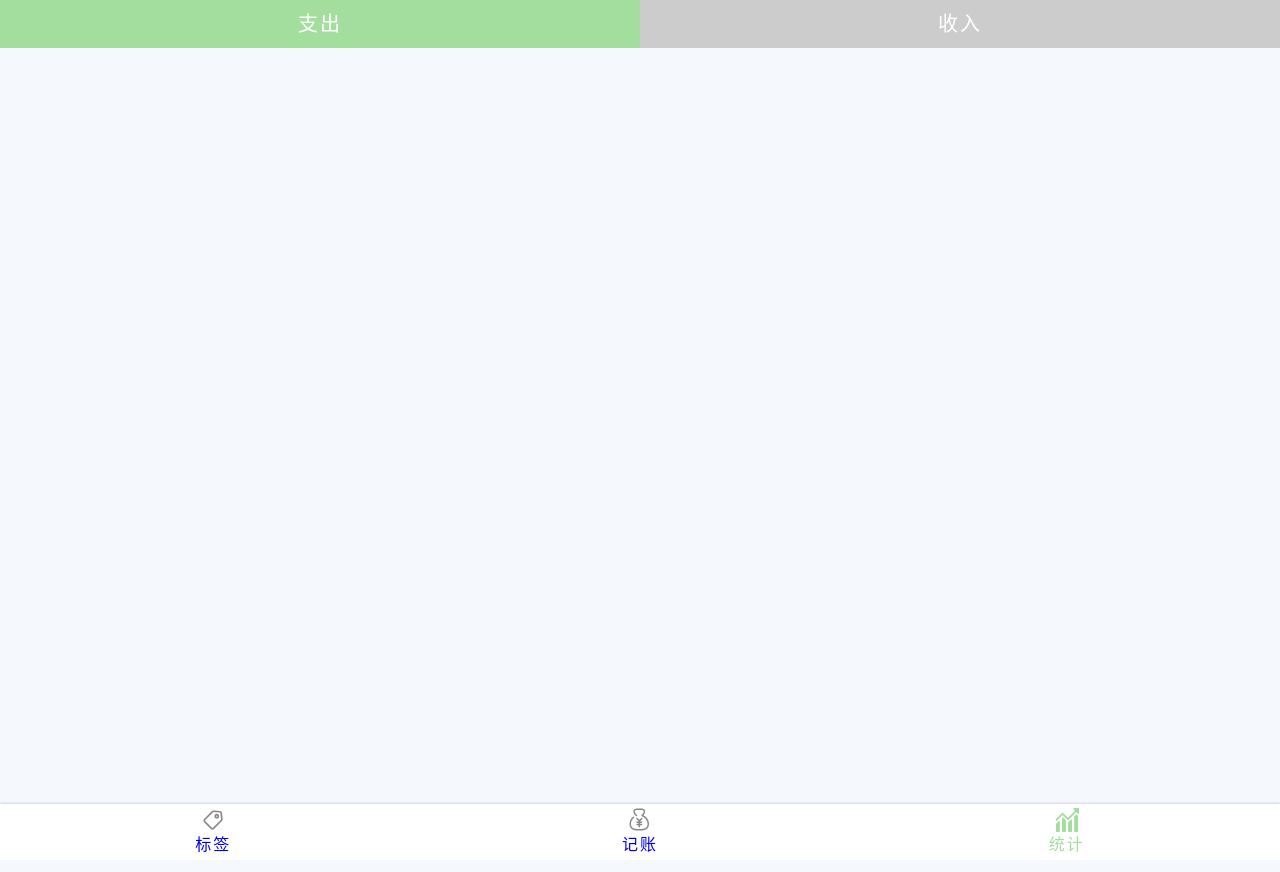
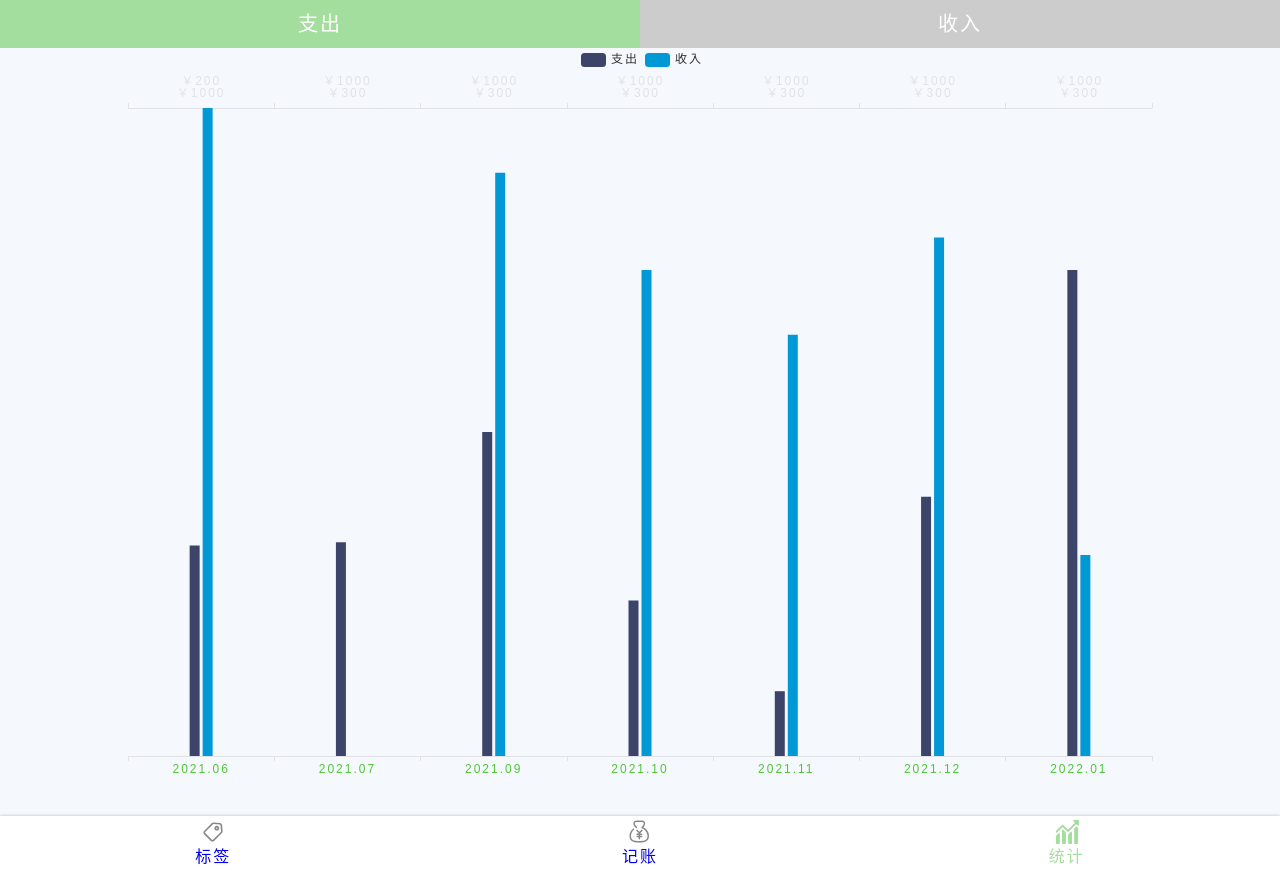
Before and after one commit to luuu4129955/koala2.0-react, a React app: page /#/statistics in a window 1280 px wide. Built offline with nearby package versions, Linux system fonts and the light colour scheme.

Commit message:
在统计页面显示柱状图

```diff
--- a/src/components/Charts.tsx
+++ b/src/components/Charts.tsx
@@ -1,16 +1,24 @@
 import echarts from 'echarts'
 import {useEffect, useRef } from 'react'
 
-const Echarts=()=>{
+type Props={
+  option:echarts.EChartOption
+}
+const Echarts:React.FC<Props> =(props)=>{
   const container=useRef<HTMLDivElement>(null)
-  const chart=useRef(null)
+  const chart=useRef<HTMLCanvasElement>(null)
+  const {option}=props
   useEffect(()=>{
     const width=document.documentElement.clientWidth
-    container.current!.style.width=`${width-20}px`
-    container.current!.style.height=`${(width-20)*0.6}px`
+    container.current!.style.width=`${width}px`
+    container.current!.style.height=`${(width)*0.6}px`
     // @ts-ignore
     chart.current=echarts.init(container.current)
   },[])
+  useEffect(()=>{
+// @ts-ignore
+    chart.current.setOption(option)
+  },[option])
   return(
     <div ref={container}></div>
   )
--- a/src/views/Statistics.tsx
+++ b/src/views/Statistics.tsx
@@ -8,6 +8,59 @@ import { Echarts } from 'components/Charts';
 
 function Statistics() {
   const [category, setCategory] = useState<'-' | '+'>('-');
+  const [option,setOption]=useState<echarts.EChartOption>({
+    legend: {},
+    tooltip: {},
+    dataset: {
+      source: [
+        ['年月', '支出', '收入'],
+
+        ['2021.06', 6500, 20000],
+        ['2021.07', 6599, 0],
+        ['2021.09', 10000, 18000],
+        ['2021.10', 4800, 15000],
+        ['2021.11', 2000, 13000],
+        ['2021.12', 8000, 16000],
+        ['2022.01', 15000, 6200]
+      ]
+    },
+    xAxis: [
+      {
+        type: 'category',
+        axisLine: { lineStyle: { color: '#E1E2E6' } },
+        axisLabel:{
+          color:'#51c638',
+          fontSize:12,
+
+        }
+      },
+      {
+        data: [
+          '￥200\n￥1000',
+          '￥1000\n￥300',
+          '￥1000\n￥300',
+          '￥1000\n￥300',
+          '￥1000\n￥300',
+          '￥1000\n￥300',
+          '￥1000\n￥300'
+        ],
+        axisLine: { lineStyle: { color: '#E1E2E6' } }
+      }
+    ],
+    yAxis: {type: 'value', show: false},
+    series: [
+      {
+        type: 'bar',
+        itemStyle: { color: '#3c4469', borderRadius: [5, 5, 0, 0] },
+        barMaxWidth: 10
+      },
+      {
+        type: 'bar',
+        itemStyle: { color: '#0099D5', borderRadius: [5, 5, 0, 0] },
+        barMaxWidth: 10
+      }
+    ]
+  })
   const {records,deleteRecord} = useRecords();
   const hash: { [K: string]: RecordItem[] } = {};
   const selectedRecords = records.filter(r => r.category === category);
@@ -31,7 +84,7 @@ function Statistics() {
       <TabsWrapper>
         <Tabs value={category} onChange={value => setCategory(value)}></Tabs>
       </TabsWrapper>
-      <Echarts></Echarts>
+      <Echarts option={option}></Echarts>
       {array.map(([date, records]) => <div key={date}>
         <DateTitle>{date}</DateTitle>
         {records.map(r => {
```
